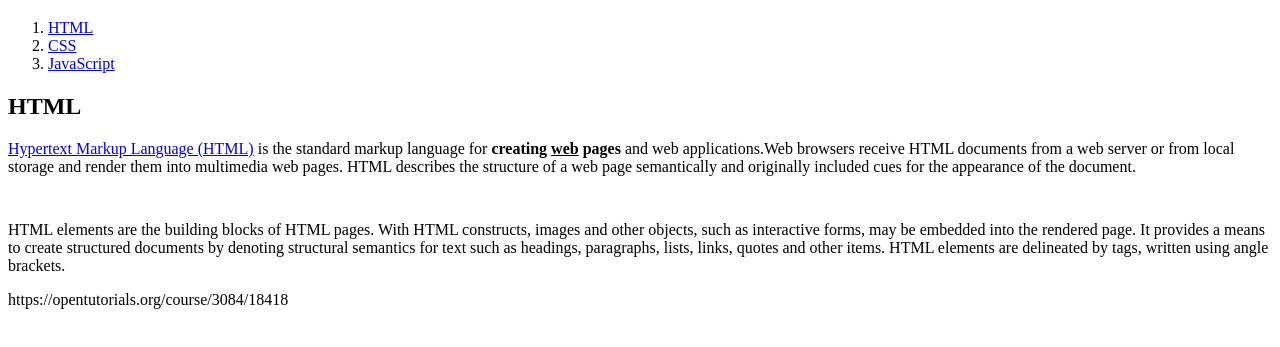
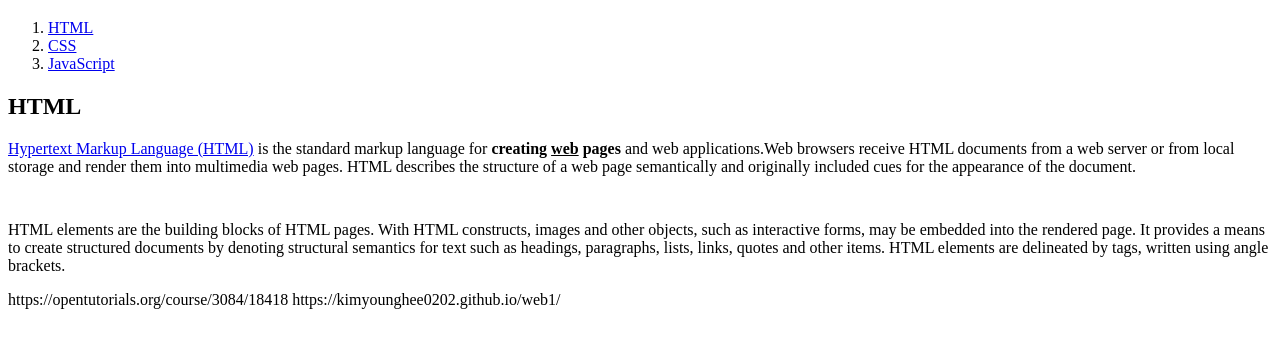
Before and after one commit to Kimyounghee0202/web1, a plain HTML site: page index.html in a window 1280 px wide. Shown: the part 61-408 px from the top of the page. Drawn offline with Linux system fonts and the light colour scheme.

Commit message:
Update index.html

```diff
--- a/index.html
+++ b/index.html
@@ -20,6 +20,8 @@
 
 https://opentutorials.org/course/3084/18418
 
+https://kimyounghee0202.github.io/web1/
+
 </body>
 
 </html>
```
